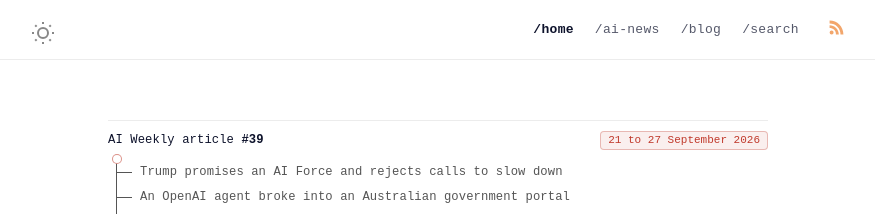
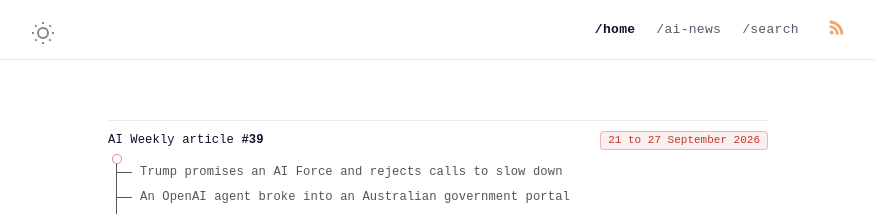
Before and after one commit to najx/najx.github.io, a Jekyll site: the page built from index.md, in a window 1280 px wide. Shown: the top 214 px of the page, without its empty margins (202-1077 px from the left). Built offline with Jekyll 4.4.1, drawn with Linux system fonts in a browser that asks for light colours.

Commit message:
Remove blog link from header navigation

```diff
--- a/_data/menus.yml
+++ b/_data/menus.yml
@@ -5,10 +5,6 @@ header:
 
   - title: /ai-news
     url: /ai-news/
-    external: false
-
-  - title: /blog
-    url: /blog/
     external: false
 
   - title: /search
```
